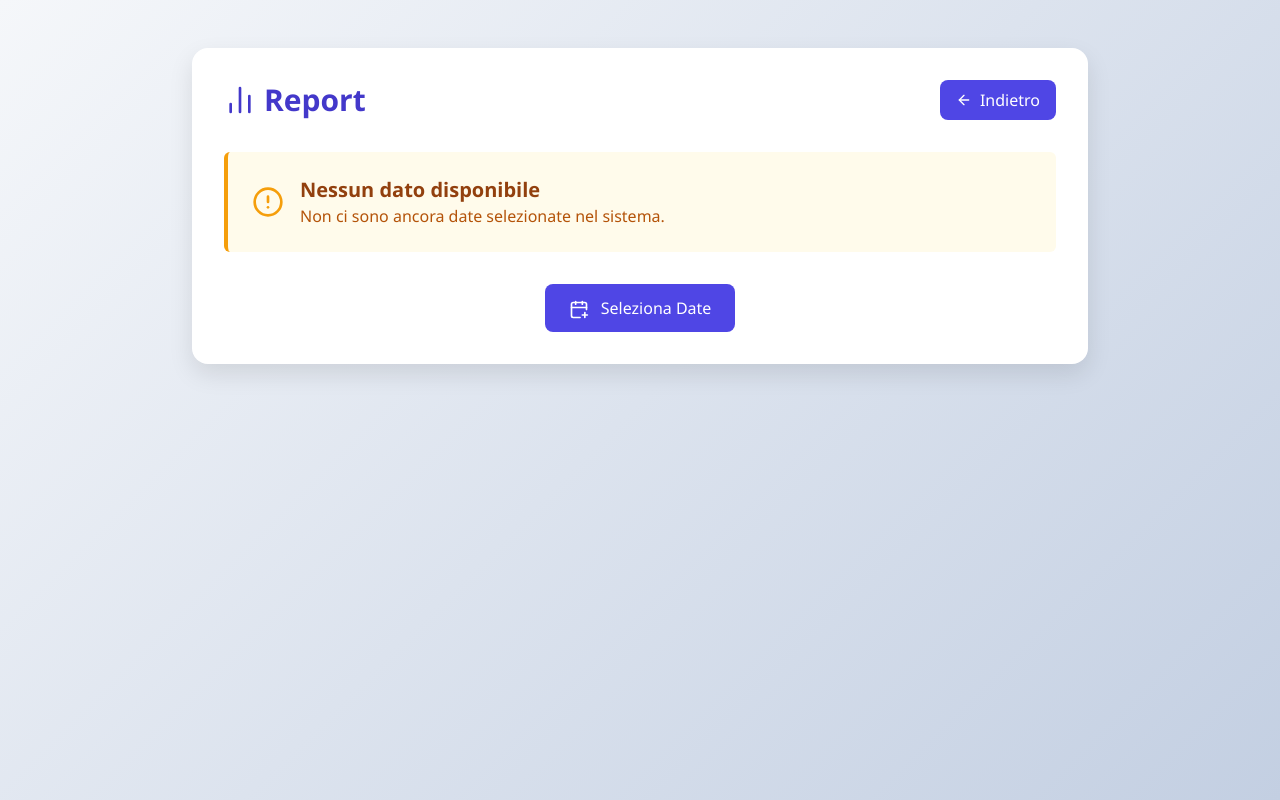
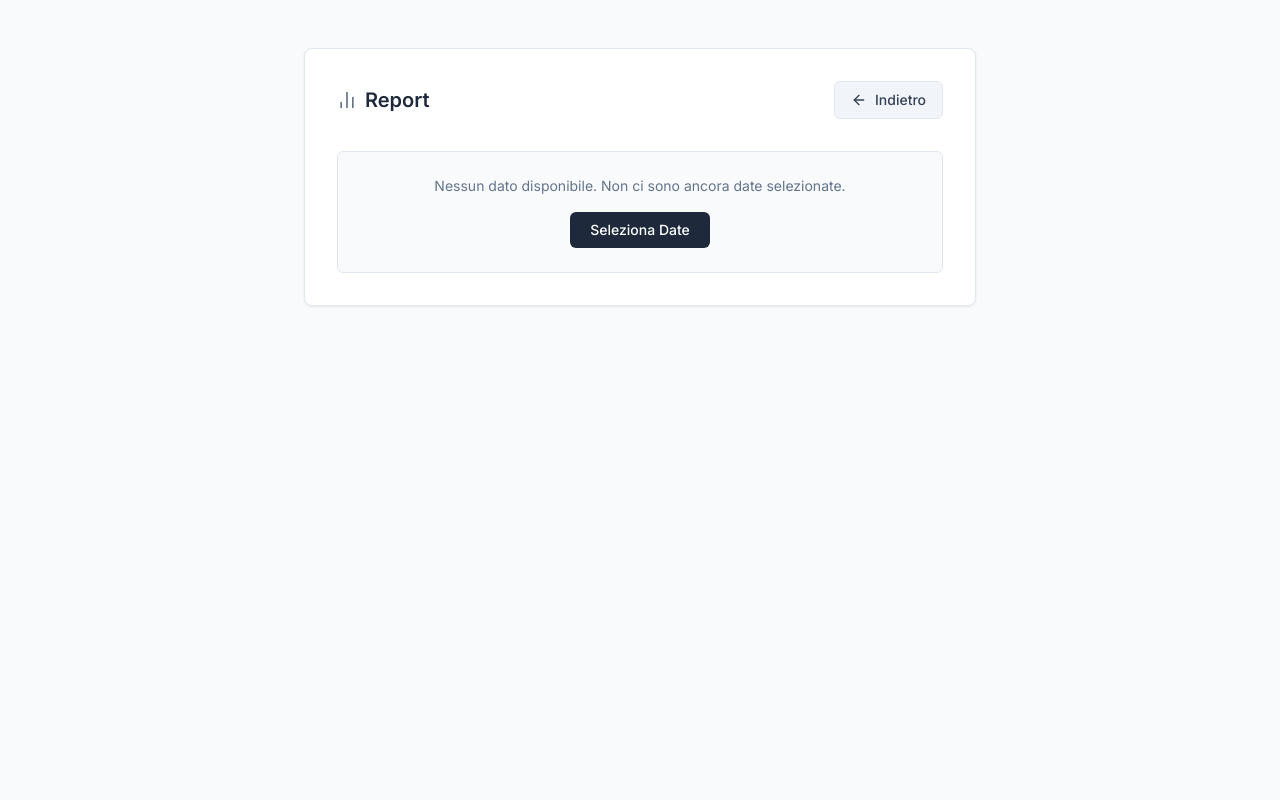
Before and after one commit to rgzpaul/date-picker, a PHP site: page /report.php in a window 1280 px wide. Run offline with PHP 8.4, Linux system fonts and the light colour scheme; some libraries are stand-ins or nearby versions.

Commit message:
Redesign UI with minimal and professional style
- Replace gradient backgrounds with solid neutral colors
- Use Inter font for cleaner typography
- Apply slate color palette for a more mature look
- Reduce border radius for a sharper appearance
- Use subtle shadows and borders
- Simplify button styles and reduce visual noise
- Remove Font Awesome, use Lucide icons consistently
- Streamline stats cards and list items in report page

```diff
--- a/report.php
+++ b/report.php
@@ -52,57 +52,27 @@ $totalDates = count($counter);
   <link href="https://prgz.it/datePicker/webclip.png" rel="apple-touch-icon" />
   <script src="https://cdn.tailwindcss.com"></script>
   <script src="https://unpkg.com/lucide@latest"></script>
+  <link rel="preconnect" href="https://fonts.googleapis.com">
+  <link rel="preconnect" href="https://fonts.gstatic.com" crossorigin>
+  <link href="https://fonts.googleapis.com/css2?family=Inter:wght@400;500;600&display=swap" rel="stylesheet">
   <style>
     body {
-      background: linear-gradient(135deg, #f5f7fa 0%, #c3cfe2 100%);
-      font-family: 'Segoe UI', Tahoma, Geneva, Verdana, sans-serif;
+      background: #f8fafc;
+      font-family: 'Inter', -apple-system, BlinkMacSystemFont, sans-serif;
     }
 
     .card {
-      box-shadow: 0 10px 25px rgba(0, 0, 0, 0.1);
+      box-shadow: 0 1px 3px rgba(0, 0, 0, 0.08);
+      border: 1px solid #e2e8f0;
     }
 
     .btn {
-      transition: all 0.3s ease;
+      transition: background-color 0.15s ease;
     }
 
-    .btn:active {
-      transform: translateY(1px);
-    }
-
-    .badge {
-      position: relative;
-      overflow: hidden;
-    }
-
-    @keyframes fadeIn {
-      from {
-        opacity: 0;
-        transform: translateY(20px);
-      }
-
-      to {
-        opacity: 1;
-        transform: translateY(0);
-      }
-    }
-
-    .animate-fade-in {
-      animation: fadeIn 0.6s ease forwards;
-    }
-
-    /* Mobile Optimizations */
     @media (max-width: 768px) {
       .card {
-        padding: 1.25rem !important;
-      }
-
-      h1 {
-        font-size: 1.5rem !important;
-      }
-
-      h2 {
-        font-size: 1.25rem !important;
+        padding: 1.5rem !important;
       }
 
       .stats-card {
@@ -112,104 +82,71 @@ $totalDates = count($counter);
       .date-item {
         padding: 0.75rem !important;
       }
-
-      .badge {
-        font-size: 0.75rem !important;
-        padding: 0.25rem 0.75rem !important;
-      }
     }
   </style>
 </head>
 
 <body class="min-h-screen py-12 px-4">
-  <div class="max-w-4xl mx-auto">
-    <div class="card bg-white p-8 rounded-2xl animate-fade-in">
+  <div class="max-w-2xl mx-auto">
+    <div class="card bg-white p-8 rounded-lg">
       <div class="flex flex-col sm:flex-row sm:items-center sm:justify-between gap-4 mb-8">
-        <h1 class="text-3xl font-bold text-indigo-700 flex items-center">
-          <i data-lucide="bar-chart-2" class="w-8 h-8 mr-2"></i>Report
+        <h1 class="text-xl font-semibold text-slate-800 flex items-center">
+          <i data-lucide="bar-chart-2" class="w-5 h-5 mr-2 text-slate-500"></i>Report
         </h1>
 
-        <a href="index.php" class="btn bg-indigo-600 text-white px-4 py-2 rounded-lg inline-flex items-center justify-center w-full sm:w-auto">
+        <a href="index.php" class="btn bg-slate-100 hover:bg-slate-200 text-slate-700 px-4 py-2 rounded-md text-sm font-medium inline-flex items-center justify-center w-full sm:w-auto border border-slate-200">
           <i data-lucide="arrow-left" class="w-4 h-4 mr-2"></i> Indietro
         </a>
       </div>
 
       <?php if (!empty($counter)): ?>
         <!-- Stats Cards -->
-        <div class="grid grid-cols-1 md:grid-cols-2 gap-4 mb-8">
-          <div class="hidden stats-card bg-gradient-to-r from-indigo-500 to-indigo-600 rounded-xl p-6 text-white">
-            <div class="text-xl opacity-80 mb-1"><i data-lucide="users" class="w-5 h-5 mr-2 inline"></i>Voti</div>
-            <div class="text-3xl font-bold"><?= $totalVotes ?></div>
-          </div>
-
-          <div class="stats-card bg-gradient-to-r from-emerald-500 to-emerald-600 rounded-xl p-6 text-white">
-            <div class="text-xl opacity-80 mb-1"><i data-lucide="calendar" class="w-5 h-5 mr-2 inline"></i>Date</div>
-            <div class="text-3xl font-bold"><?= $totalDates ?></div>
+        <div class="grid grid-cols-2 gap-3 mb-6">
+          <div class="stats-card bg-slate-50 border border-slate-200 rounded-md p-4">
+            <div class="text-xs text-slate-500 mb-1">Date proposte</div>
+            <div class="text-2xl font-semibold text-slate-800"><?= $totalDates ?></div>
           </div>
 
           <?php if ($mostPopularDate): ?>
-            <div class="stats-card bg-gradient-to-r from-amber-500 to-amber-600 rounded-xl p-6 text-white">
-              <div class="text-xl opacity-80 mb-1"><i data-lucide="star" class="w-5 h-5 mr-2 inline"></i>Data scelta</div>
-              <div class="text-3xl font-bold"><?= formatDateItalian($mostPopularDate) ?></div>
+            <div class="stats-card bg-slate-50 border border-slate-200 rounded-md p-4">
+              <div class="text-xs text-slate-500 mb-1">Data scelta</div>
+              <div class="text-2xl font-semibold text-slate-800"><?= formatDateItalian($mostPopularDate) ?></div>
             </div>
           <?php endif; ?>
         </div>
 
-        <h2 class="text-xl font-semibold text-gray-700 mb-4">
-          <i data-lucide="list-ordered" class="w-5 h-5 mr-2 inline"></i>Classifica
+        <h2 class="text-sm font-medium text-slate-500 mb-3 uppercase tracking-wide">
+          Classifica
         </h2>
 
-        <ul class="space-y-3">
+        <ul class="space-y-2">
           <?php foreach ($counter as $date => $count): ?>
             <?php
-            // Calcola la percentuale per la progress bar
             $percentage = ($count / $totalVotes) * 100;
-
-            // Determina il colore in base alla popolarità
-            $bgColor = 'bg-indigo-100 text-indigo-800';
-            $barColor = 'bg-indigo-500';
-
-            if ($percentage > 75) {
-              $bgColor = 'bg-emerald-100 text-emerald-800';
-              $barColor = 'bg-emerald-500';
-            } elseif ($percentage > 50) {
-              $bgColor = 'bg-blue-100 text-blue-800';
-              $barColor = 'bg-blue-500';
-            } elseif ($percentage > 25) {
-              $bgColor = 'bg-amber-100 text-amber-800';
-              $barColor = 'bg-amber-500';
-            }
             ?>
-            <li class="date-item p-4 bg-gray-50 rounded-lg shadow-sm border border-gray-200 transition duration-200">
+            <li class="date-item p-3 bg-slate-50 rounded-md border border-slate-200">
               <div class="flex justify-between items-center mb-2">
                 <div class="flex items-center">
-                  <span class="badge <?= $bgColor ?> text-sm font-medium px-4 py-1.5 rounded-full mr-3">
+                  <span class="text-sm font-medium text-slate-700 mr-3">
                     <?= htmlspecialchars(formatDateItalian($date)) ?>
                   </span>
-                  <span class="font-semibold text-gray-700">
+                  <span class="text-xs text-slate-500">
                     <?= $count ?> vot<?= ($count == 1) ? 'o' : 'i' ?>
                   </span>
                 </div>
-                <span class="text-sm text-gray-500"><?= number_format($percentage, 1) ?>%</span>
+                <span class="text-xs text-slate-400"><?= number_format($percentage, 0) ?>%</span>
               </div>
-              <div class="w-full bg-gray-200 rounded-full h-2.5">
-                <div class="<?= $barColor ?> h-2.5 rounded-full" style="width: <?= $percentage ?>%"></div>
+              <div class="w-full bg-slate-200 rounded-full h-1.5">
+                <div class="bg-slate-600 h-1.5 rounded-full" style="width: <?= $percentage ?>%"></div>
               </div>
             </li>
           <?php endforeach; ?>
         </ul>
       <?php else: ?>
-        <div class="bg-amber-50 border-l-4 border-amber-500 p-6 rounded-md flex items-center">
-          <i data-lucide="alert-circle" class="w-8 h-8 text-amber-500 mr-4"></i>
-          <div>
-            <h3 class="text-xl font-semibold text-amber-800">Nessun dato disponibile</h3>
-            <p class="text-amber-700">Non ci sono ancora date selezionate nel sistema.</p>
-          </div>
-        </div>
-
-        <div class="mt-8 text-center">
-          <a href="index.php" class="btn inline-block bg-indigo-600 text-white px-6 py-3 rounded-lg">
-            <i data-lucide="calendar-plus" class="w-5 h-5 mr-2 inline"></i> Seleziona Date
+        <div class="bg-slate-50 border border-slate-200 p-6 rounded-md text-center">
+          <p class="text-slate-500 text-sm mb-4">Nessun dato disponibile. Non ci sono ancora date selezionate.</p>
+          <a href="index.php" class="btn inline-block bg-slate-800 hover:bg-slate-700 text-white px-5 py-2 rounded-md text-sm font-medium">
+            Seleziona Date
           </a>
         </div>
       <?php endif; ?>
```
Also changed, not shown: index.php (+51 -72 lines).
